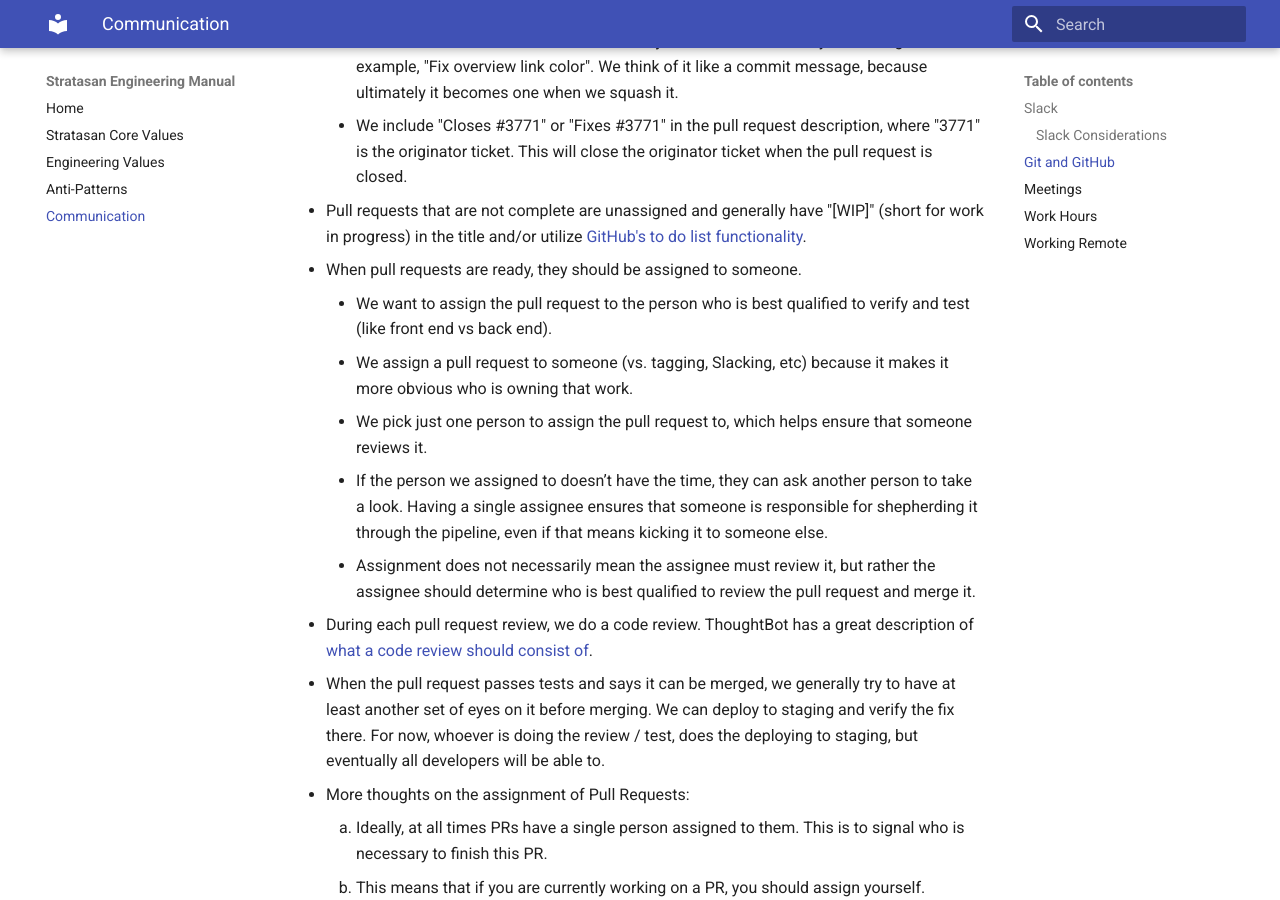
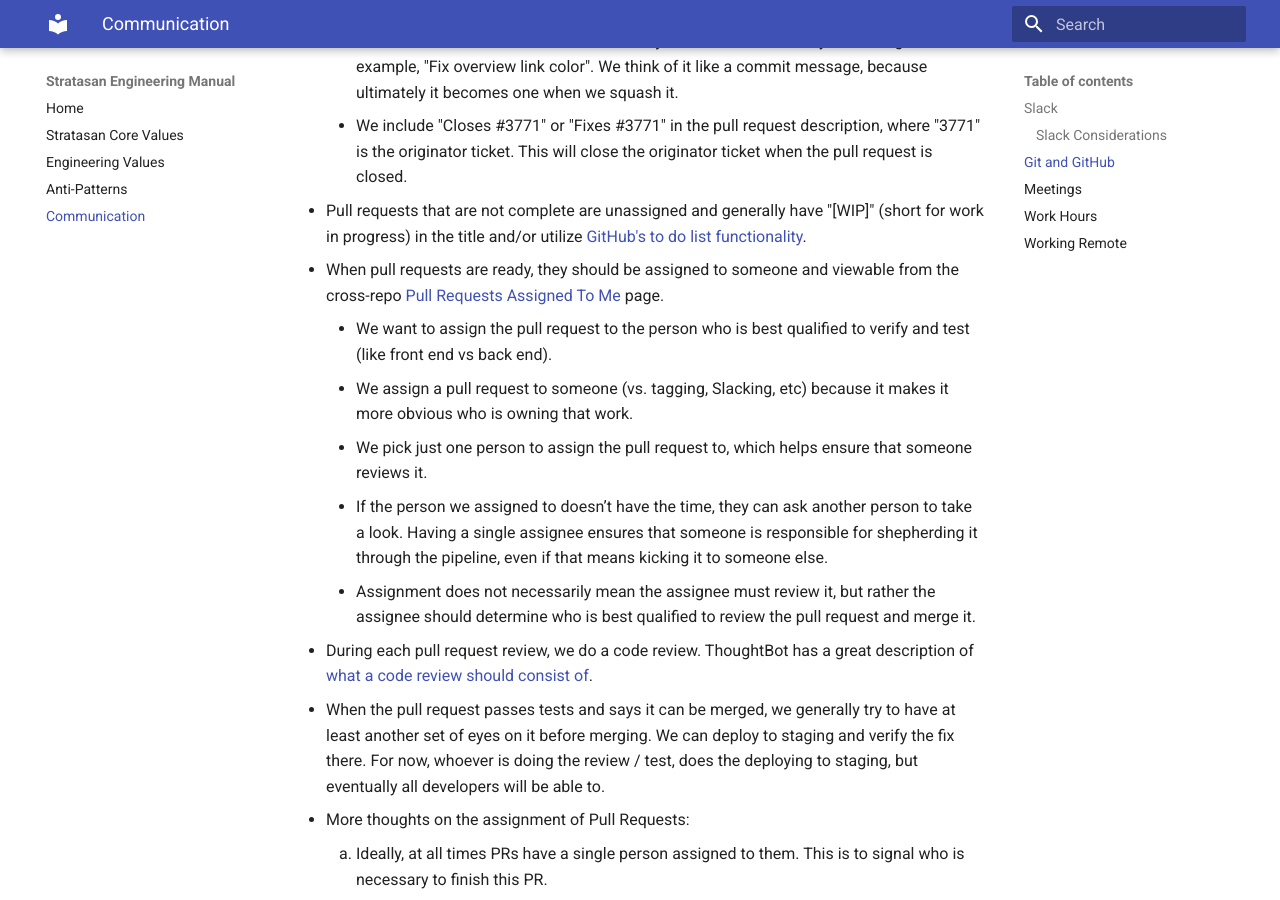
Before and after one commit to stratasan/engineering, an MkDocs documentation site: the page built from docs/how_we_communicate.md, in a window 1280 px wide and 900 px high, scrolled down 1925 px. Built offline with MkDocs 1.6.1 and Material for MkDocs 9.7.7, drawn with Linux system fonts in a browser that asks for light colours; old or Windows-style settings are respelled for this version of MkDocs.

Commit message:
Add URL for assigned PRs.

```diff
--- a/docs/how_we_communicate.md
+++ b/docs/how_we_communicate.md
@@ -54,7 +54,7 @@ Points  | Estimate
       when the pull request is closed.
 - Pull requests that are not complete are unassigned and generally have "[WIP]"
   (short for work in progress) in the title and/or utilize [GitHub's to do list functionality](http://lifehacker.com/why-a-github-gist-is-my-favorite-to-do-list-1493063613).
-- When pull requests are ready, they should be assigned to someone.
+- When pull requests are ready, they should be assigned to someone and viewable from the cross-repo [Pull Requests Assigned To Me](https://github.com/pulls/assigned) page.
     - We want to assign the pull request to the person who is best qualified to
       verify and test (like front end vs back end).
     - We assign a pull request to someone (vs. tagging, Slacking, etc) because
```
